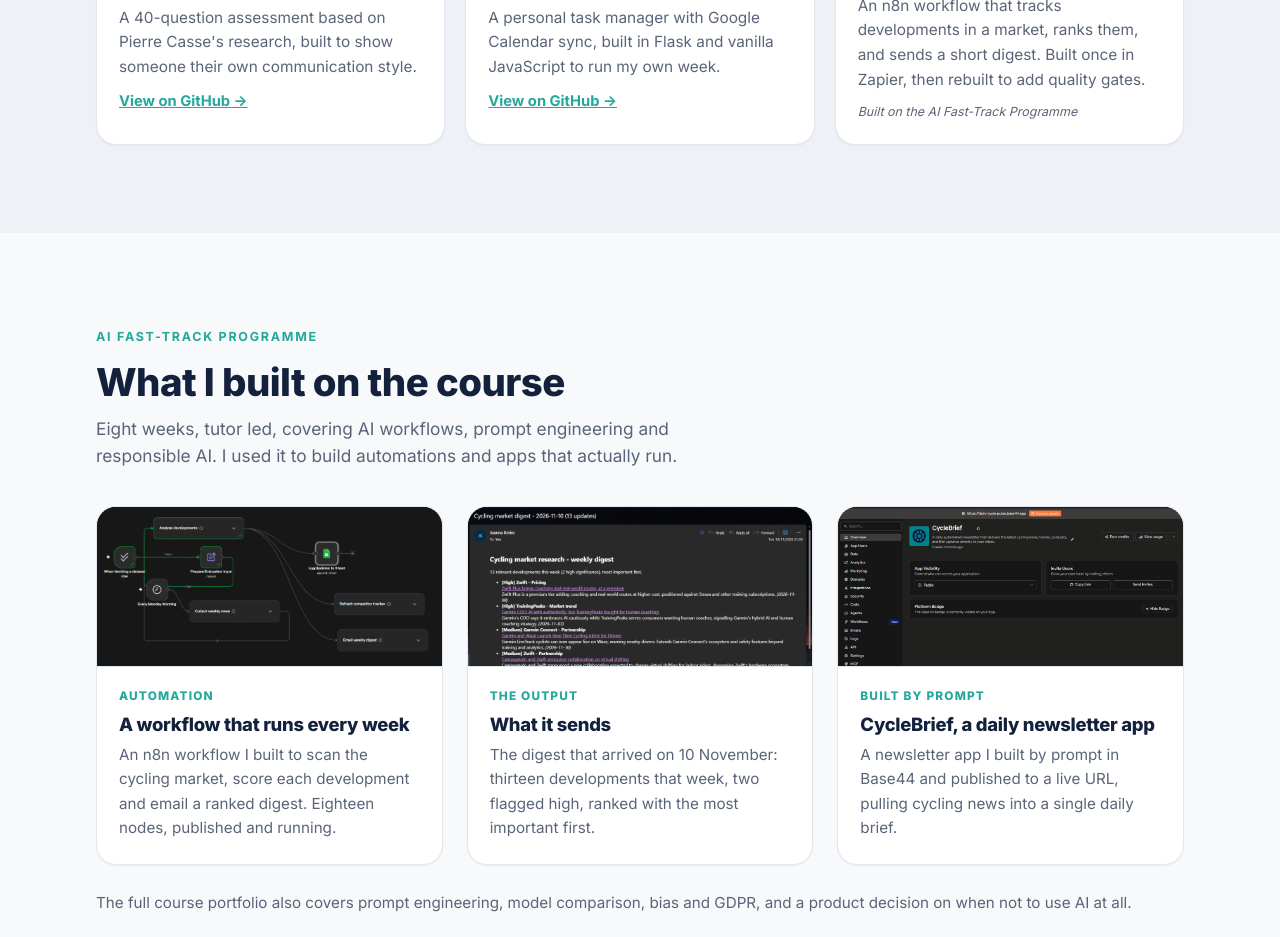
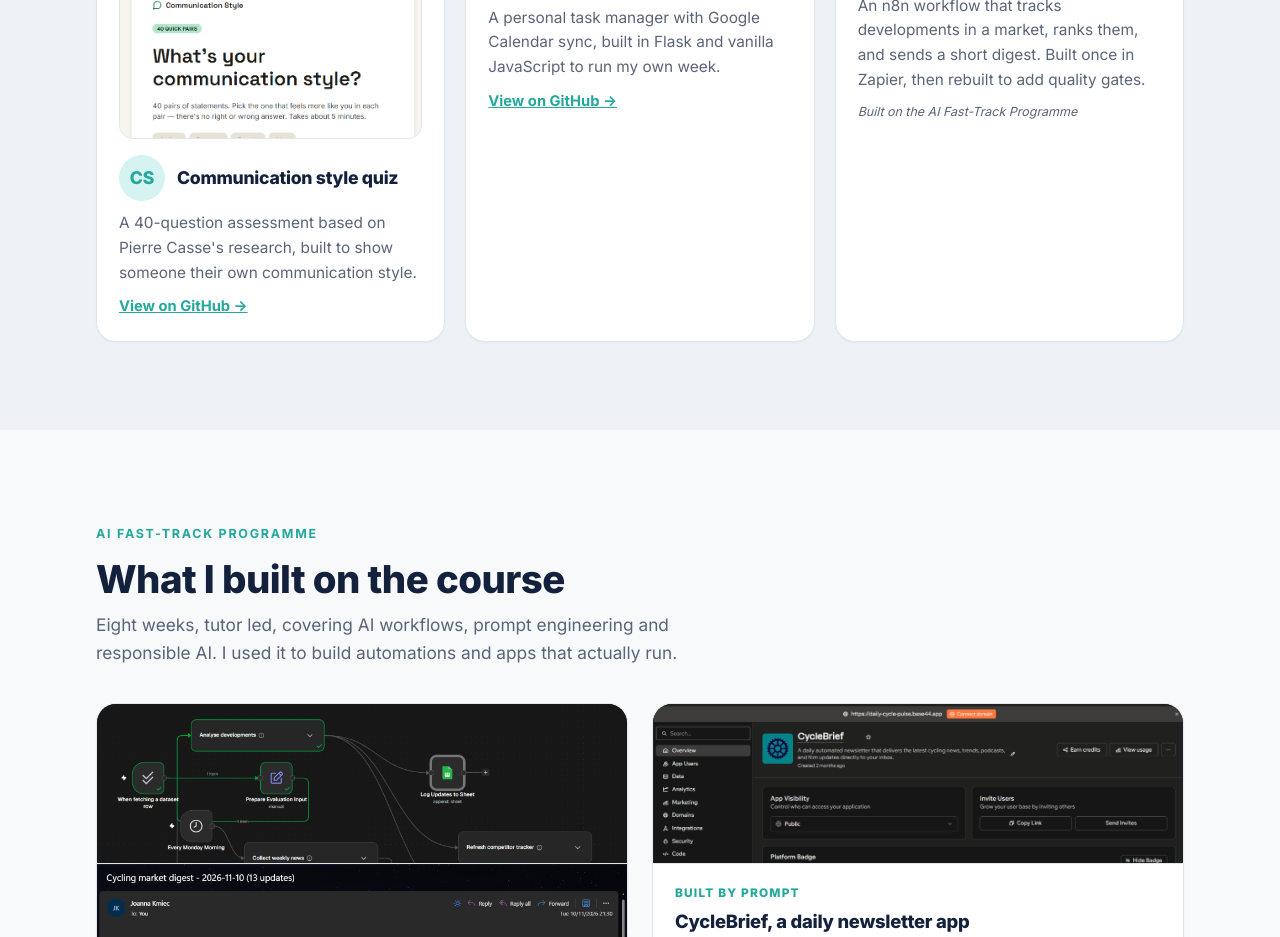
Before and after one commit to JoannaKmiec11/JoannaKmiec11.github.io, a plain HTML site: page index.html in a window 1280 px wide. Shown: the part 3277-4214 px from the top of the page. Drawn offline with Linux system fonts and the light colour scheme.

Commit message:
Rework AI course section into two projects, add quiz screenshot
Merge the n8n workflow and its digest output into one card so the AI
Fast-Track section reads as two projects, not three. Add a screenshot to
the Communication style quiz tool card.

Co-Authored-By: Claude Opus 4.8 <noreply@anthropic.com>

```diff
--- a/index.html
+++ b/index.html
@@ -150,6 +150,7 @@
         </article>
 
         <article class="card tool">
+          <img class="tool-shot" src="assets/communication-style-quiz.png" alt="The Communication Style quiz landing page, titled What's your communication style?">
           <div class="tool-head">
             <span class="circle" aria-hidden="true">CS</span>
             <h3>Communication style quiz</h3>
@@ -188,23 +189,18 @@
         <h2>What I built on the course</h2>
         <p>Eight weeks, tutor led, covering AI workflows, prompt engineering and responsible AI. I used it to build automations and apps that actually run.</p>
       </div>
-      <div class="ai-grid">
+      <div class="ai-grid two">
 
         <article class="ai-card">
-          <div class="ph" data-ratio="16x10"><img src="assets/ai-n8n-canvas.png" alt="An n8n workflow canvas with eighteen connected nodes"></div>
+          <div class="ai-shots">
+            <div class="ph" data-ratio="16x10"><img src="assets/ai-n8n-canvas.png" alt="An n8n workflow canvas with eighteen connected nodes"></div>
+            <div class="ph" data-ratio="16x10"><img src="assets/ai-n8n-digest.png" alt="The ranked market research digest email the workflow sends"></div>
+          </div>
           <div class="ai-body">
             <span class="work-tag">Automation</span>
-            <h3>A workflow that runs every week</h3>
+            <h3>A market research workflow that runs every week</h3>
             <p>An n8n workflow I built to scan the cycling market, score each development and email a ranked digest. Eighteen nodes, published and running.</p>
-          </div>
-        </article>
-
-        <article class="ai-card">
-          <div class="ph" data-ratio="16x10"><img src="assets/ai-n8n-digest.png" alt="The ranked market research digest email the workflow sends"></div>
-          <div class="ai-body">
-            <span class="work-tag">The output</span>
-            <h3>What it sends</h3>
-            <p>The digest that arrived on 10 November: thirteen developments that week, two flagged high, ranked with the most important first.</p>
+            <p>The run on 10 November flagged thirteen developments that week, two of them high priority, ranked with the most important first.</p>
           </div>
         </article>
 
--- a/portfolio.css
+++ b/portfolio.css
@@ -100,6 +100,7 @@
 .tool-feature p { color: var(--on-navy); font-size: 1.06rem; max-width: 72ch; margin: 0; }
 .tool-feature-cta { display: inline-block; margin-top: 18px; color: var(--teal); font-weight: 700; font-size: 1rem; }
 .tool-feature:hover .tool-feature-cta { color: #fff; }
+.tool-shot { width: 100%; aspect-ratio: 16 / 10; object-fit: cover; object-position: top; border: 1px solid var(--rule); border-radius: var(--radius); margin-bottom: 6px; background: var(--bg-2); }
 
 /* ---------- Beyond the day job (passion project) ---------- */
 .passion-card {
@@ -137,6 +138,8 @@
 .ai-body h3 { font-size: 1.15rem; }
 .ai-body p { color: var(--muted); font-size: 0.95rem; }
 .ai-note { margin-top: 26px; color: var(--muted); font-size: 0.95rem; }
+.ai-grid.two { grid-template-columns: repeat(2, 1fr); }
+.ai-shots { display: flex; flex-direction: column; }
 
 /* ---------- Background / credibility ---------- */
 .cred-grid { display: grid; grid-template-columns: repeat(3, 1fr); gap: 22px; }
@@ -227,7 +230,7 @@
   .passion-media { padding: 32px; }
   .passion-body { padding: 28px 26px 30px; }
   .tools-grid { grid-template-columns: repeat(2, 1fr); }
-  .ai-grid { grid-template-columns: 1fr; }
+  .ai-grid, .ai-grid.two { grid-template-columns: 1fr; }
   .cred-grid { grid-template-columns: 1fr; gap: 28px; }
   .about-grid { grid-template-columns: 1fr; gap: 28px; }
   .proof .wrap { grid-template-columns: repeat(2, 1fr); }
```
Also changed, not shown: assets/communication-style-quiz.png (added).
